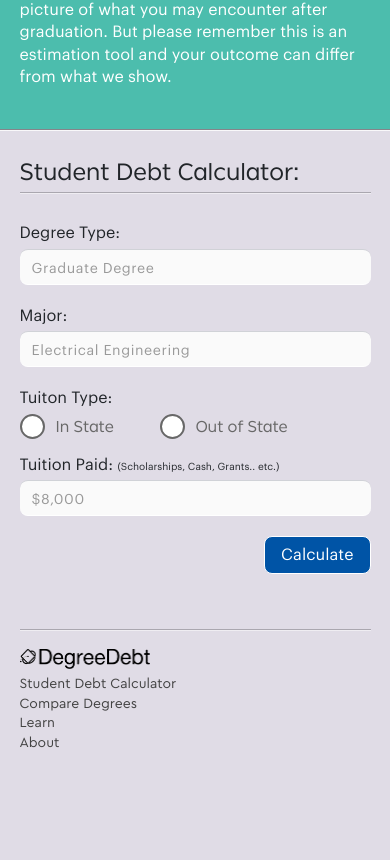
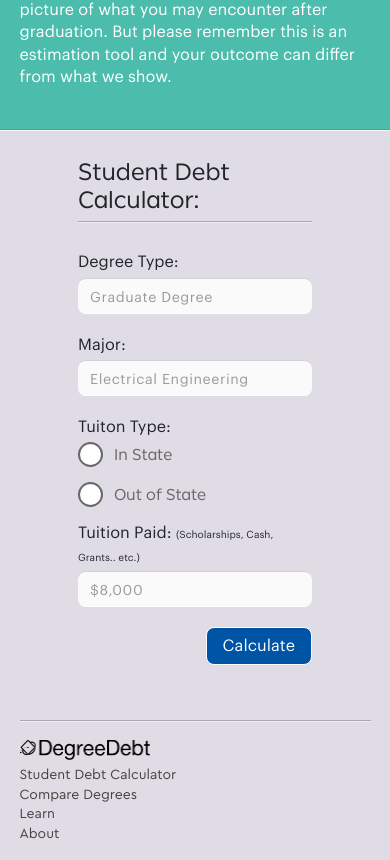
Before and after one commit to rossmonroe/degree-debt, a React (Create React App) app: page / in a window 390 px wide. Shown: the part 795-1655 px from the top of the page. Before the commit the page ends 1563 px from the top, so only its background shows below. Built offline with nearby package versions, Linux system fonts and the light colour scheme.

Commit message:
Fix page content for responsive screens

```diff
--- a/src/style/css/Global.css
+++ b/src/style/css/Global.css
@@ -504,15 +504,10 @@ input[type=radio]:checked ~ label{
     }
 }
 @media only screen and (max-width: 1200px) {
-    #header-title, .banner-content, .header-content{
+    #header-title, .banner-content, .header-content, .page-content{
         max-width: 100%;
     }
 
-    .page-content{
-        width: 100%;
-        padding-left: 5%;
-        padding-right: 5%;
-    }
     #footer-content{
         width: 100%;
         padding:0 5% 16px 5%;
```
